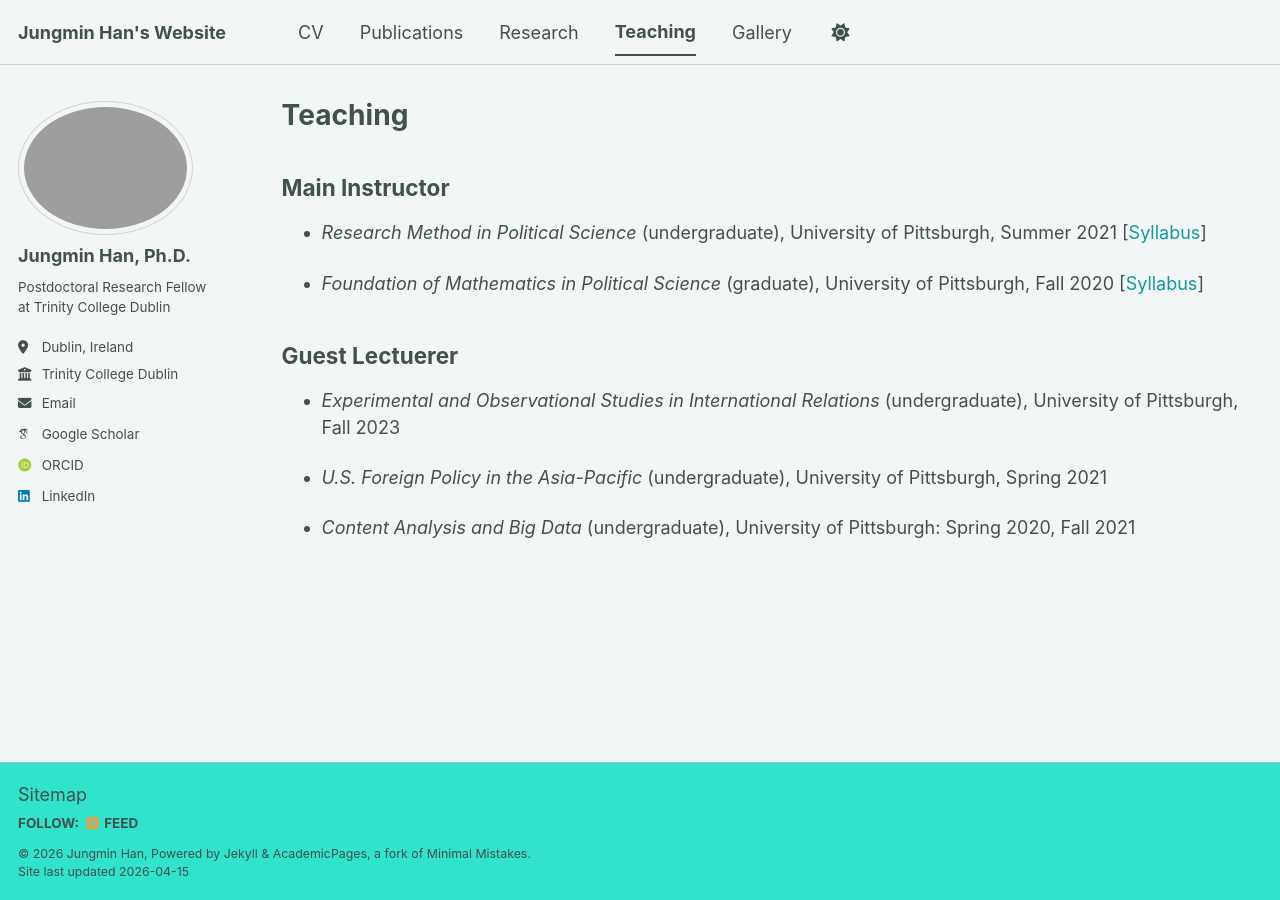
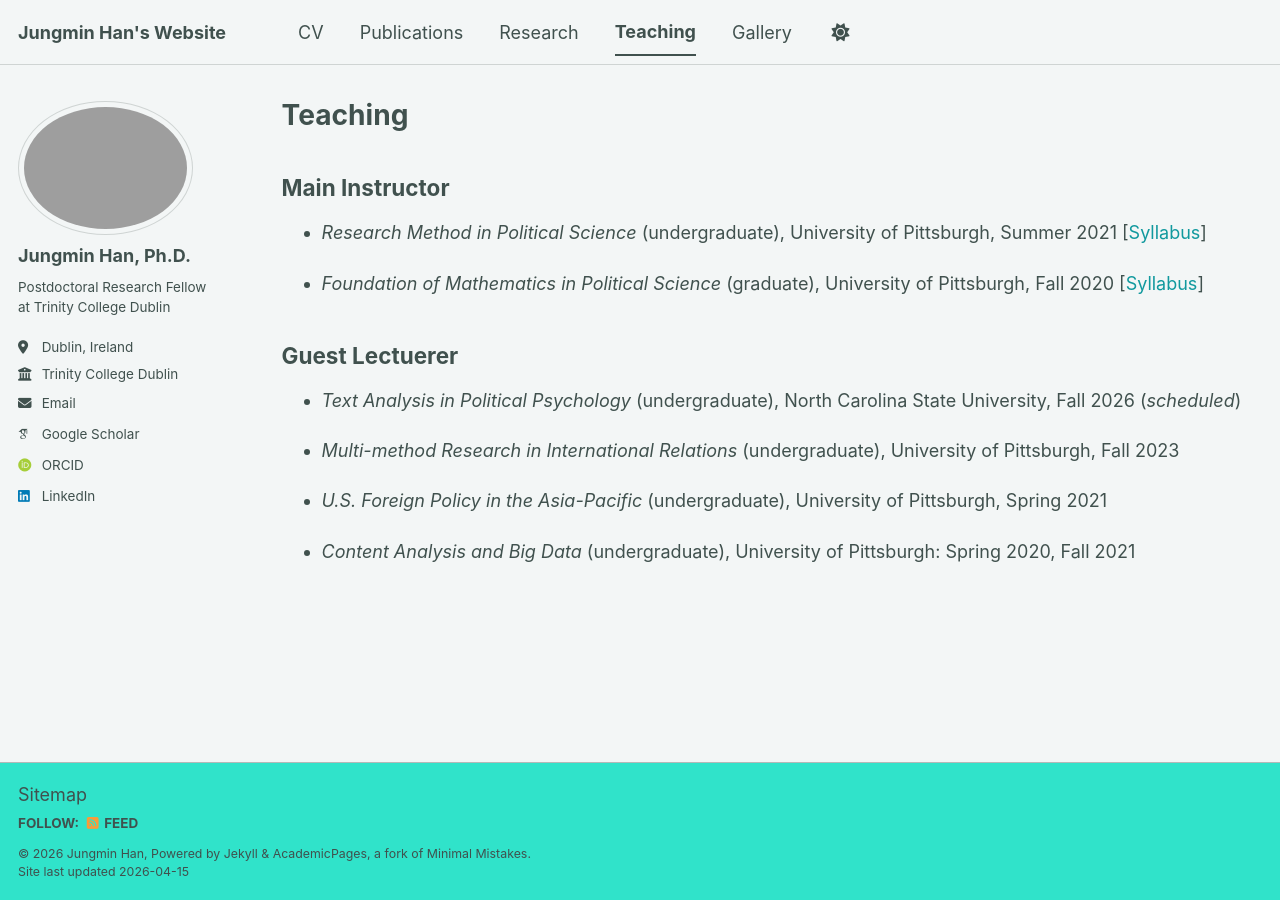
Before and after one commit to jungmin-lawrence-han/jungmin-lawrence-han.github.io, a Jekyll site: the page built from _pages/teaching.md, in a window 1280 px wide. Built offline with Jekyll 4.4.1, drawn with Linux system fonts in a browser that asks for light colours; some web fonts are replaced; a script bundle is joined from its source files by our own code; library files that are not in the unit come from our copies.

Commit message:
Update teaching.md

```diff
--- a/_pages/teaching.md
+++ b/_pages/teaching.md
@@ -13,7 +13,9 @@ author_profile: true
 
 ## Guest Lectuerer
 
-  * _Experimental and Observational Studies in International Relations_ (undergraduate), University of Pittsburgh, Fall 2023
+  * _Text Analysis in Political Psychology_ (undergraduate), North Carolina State University, Fall 2026 (_scheduled_)
+
+  * _Multi-method Research in International Relations_ (undergraduate), University of Pittsburgh, Fall 2023
 
   * _U.S. Foreign Policy in the Asia-Pacific_ (undergraduate), University of Pittsburgh, Spring 2021
 
```
